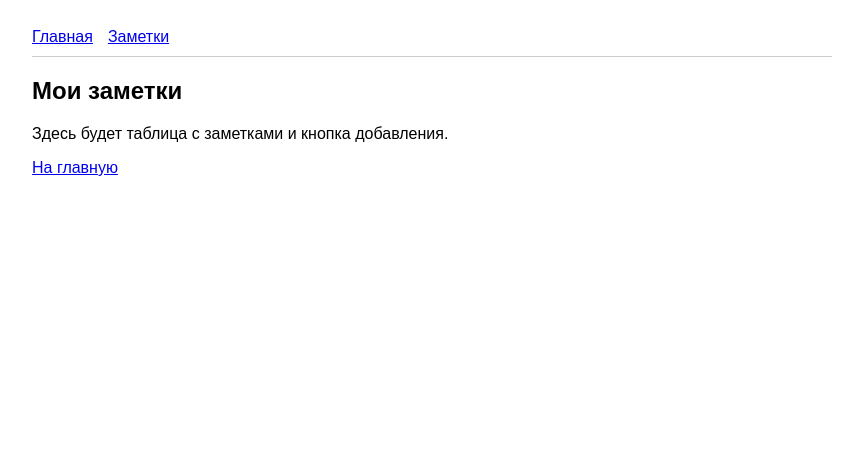
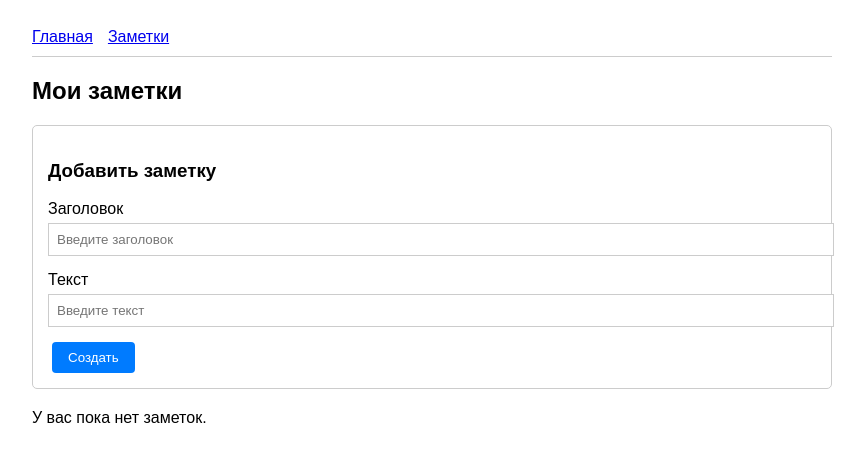
Before and after one commit to k1onnu/notes-app, a React app in the folder frontend/: page /notes in a window 1280 px wide. Shown: the top 462 px of the page, without its empty margins (208-1073 px from the left). Built offline with nearby package versions, Linux system fonts and the light colour scheme; no server answers; the HTML template or start-up script is replaced by a standard one.

Commit message:
feat: integrate React frontend with Spring Boot API (CRUD for notes) and configure CORS

```diff
--- /dev/null
+++ b/frontend/src/api/axiosConfig.js
@@ -0,0 +1,10 @@
+import axios from 'axios';
+
+const api = axios.create({
+    baseURL: 'http://localhost:8080/api',
+    headers: {
+        'Content-Type': 'application/json',
+    },
+});
+
+export default api;
--- a/frontend/src/pages/NotesPage.jsx
+++ b/frontend/src/pages/NotesPage.jsx
@@ -1,12 +1,108 @@
-import React from 'react';
-import { Link } from 'react-router-dom';
+import React, { useState, useEffect } from 'react';
+import api from '../api/axiosConfig';
+import { Table } from '../components/Table';
+import { Button } from '../components/Button';
+import { Input } from '../components/Input';
 
 export const NotesPage = () => {
+    const [notes, setNotes] = useState([]);
+    const [loading, setLoading] = useState(true);
+    const [title, setTitle] = useState('');
+    const [content, setContent] = useState('');
+
+    // Загрузка заметок при открытии страницы
+    const fetchNotes = async () => {
+        try {
+            setLoading(true);
+            const response = await api.get('/notes');
+            setNotes(response.data.content); // Spring отдает список в поле content
+        } catch (error) {
+            console.error('Ошибка при загрузке заметок:', error);
+            alert('Не удалось загрузить заметки. Сервер запущен?');
+        } finally {
+            setLoading(false);
+        }
+    };
+
+    useEffect(() => {
+        fetchNotes();
+    }, []);
+
+    // Создание заметки
+    const handleCreate = async (e) => {
+        e.preventDefault();
+        if (!title.trim()) return alert('Заголовок не может быть пустым');
+
+        try {
+            await api.post('/notes', { title, content });
+            setTitle('');
+            setContent('');
+            fetchNotes(); // Обновляем список
+        } catch (error) {
+            console.error('Ошибка создания:', error);
+            alert('Ошибка при создании заметки');
+        }
+    };
+
+    // Удаление заметки
+    const handleDelete = async (id) => {
+        if (!window.confirm('Удалить эту заметку?')) return;
+
+        try {
+            await api.delete(`/notes/${id}`);
+            fetchNotes(); // Обновляем список
+        } catch (error) {
+            console.error('Ошибка удаления:', error);
+            alert('Не удалось удалить заметку');
+        }
+    };
+
+    // Колонки для таблицы
+    const columns = [
+        { key: 'id', title: 'ID' },
+        { key: 'title', title: 'Заголовок' },
+        { key: 'content', title: 'Текст' },
+        {
+            key: 'actions',
+            title: 'Действия',
+            render: (row) => (
+                <Button variant="danger" onClick={() => handleDelete(row.id)}>
+                    Удалить
+                </Button>
+            )
+        }
+    ];
+
+    if (loading) return <h2>Загрузка...</h2>;
+
     return (
         <div>
             <h2>Мои заметки</h2>
-            <p>Здесь будет таблица с заметками и кнопка добавления.</p>
-            <Link to="/">На главную</Link>
+
+            {/* Форма создания */}
+            <form onSubmit={handleCreate} style={{ marginBottom: '20px', padding: '15px', border: '1px solid #ccc', borderRadius: '5px' }}>
+                <h3>Добавить заметку</h3>
+                <Input
+                    label="Заголовок"
+                    value={title}
+                    onChange={(e) => setTitle(e.target.value)}
+                    placeholder="Введите заголовок"
+                />
+                <Input
+                    label="Текст"
+                    value={content}
+                    onChange={(e) => setContent(e.target.value)}
+                    placeholder="Введите текст"
+                />
+                <Button type="submit">Создать</Button>
+            </form>
+
+            {/* Таблица */}
+            {notes.length === 0 ? (
+                <p>У вас пока нет заметок.</p>
+            ) : (
+                <Table columns={columns} data={notes} />
+            )}
         </div>
     );
 };
```
Also changed, not shown: 1 other file (tests, documents, lock files or other folders).
